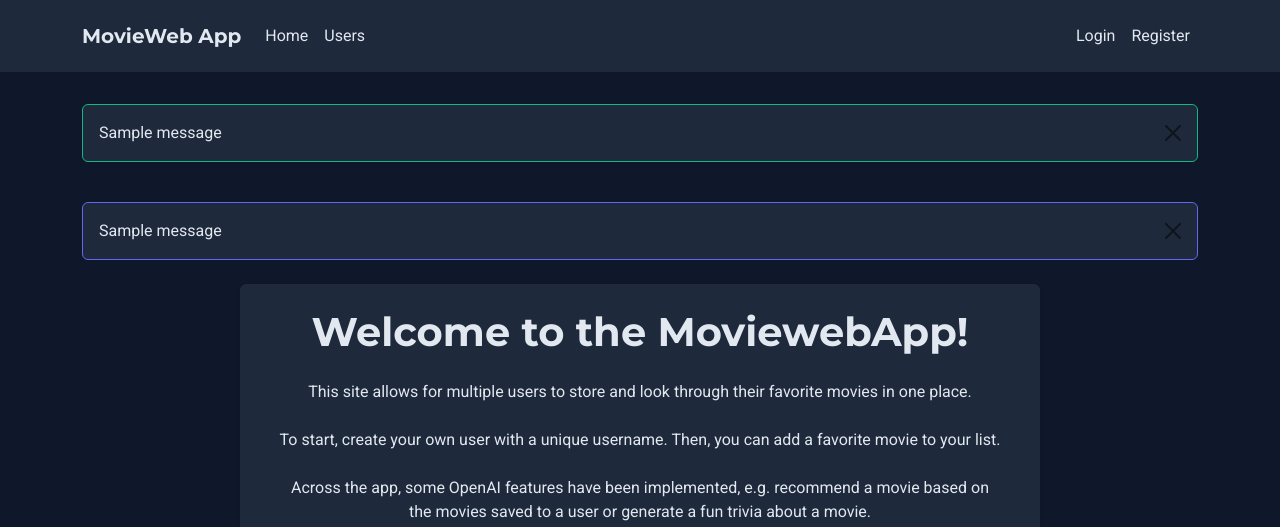
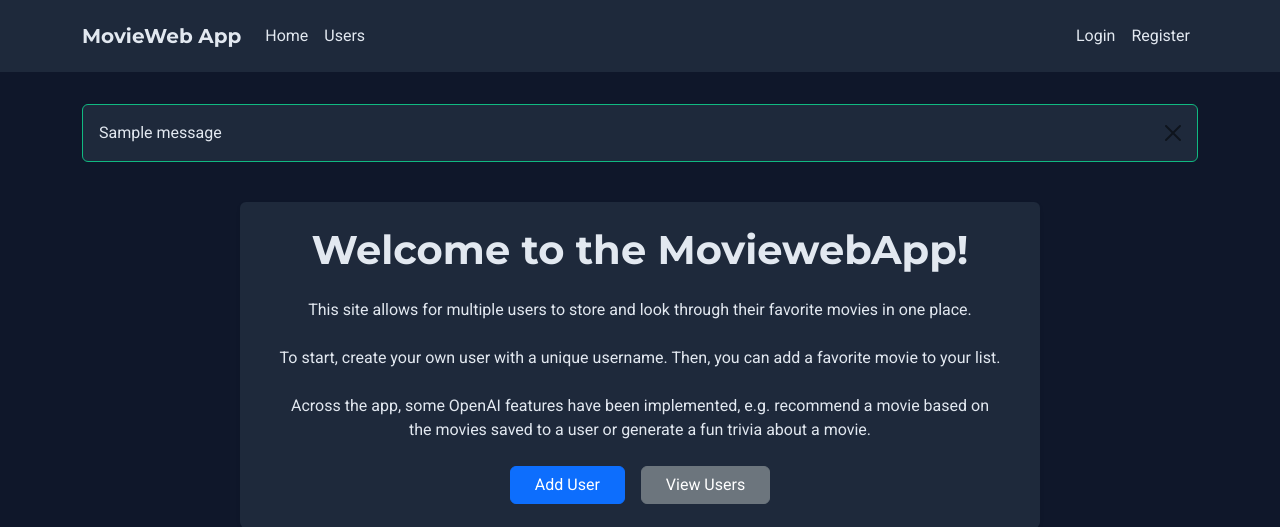
Before and after one commit to Tombunzel/moviwebApp, a Flask app: page / in a window 1280 px wide; the page is wider, and only the part inside the window is pictured. Shown: the top 527 px of that part. Run offline with Flask 3, Linux system fonts and the light colour scheme; tables that the repository leaves empty hold one stand-in row (values such as "Sample post"); one stand-in notice (Sample message) is shown; some libraries are stand-ins or nearby versions.

Commit message:
move flash messages to base.html

```diff
--- a/templates/home.html
+++ b/templates/home.html
@@ -48,19 +48,6 @@
 </style>
 
 <div class="container py-4">
-    {% with messages = get_flashed_messages() %}
-    {% if messages %}
-    <div id="flash-message" class="alert alert-info alert-dismissible fade show mb-4" role="alert">
-        <ul class="mb-0 list-unstyled">
-            {% for message in messages %}
-            <li>{{ message }}</li>
-            {% endfor %}
-        </ul>
-        <button type="button" class="btn-close" data-bs-dismiss="alert" aria-label="Close"></button>
-    </div>
-    {% endif %}
-    {% endwith %}
-
     <div class="card shadow-sm p-4 mx-auto text-center" style="max-width: 800px;">
         <h1 class="mb-4">Welcome to the MoviewebApp!</h1>
         <p class="lead fs-6 mb-4">
```
